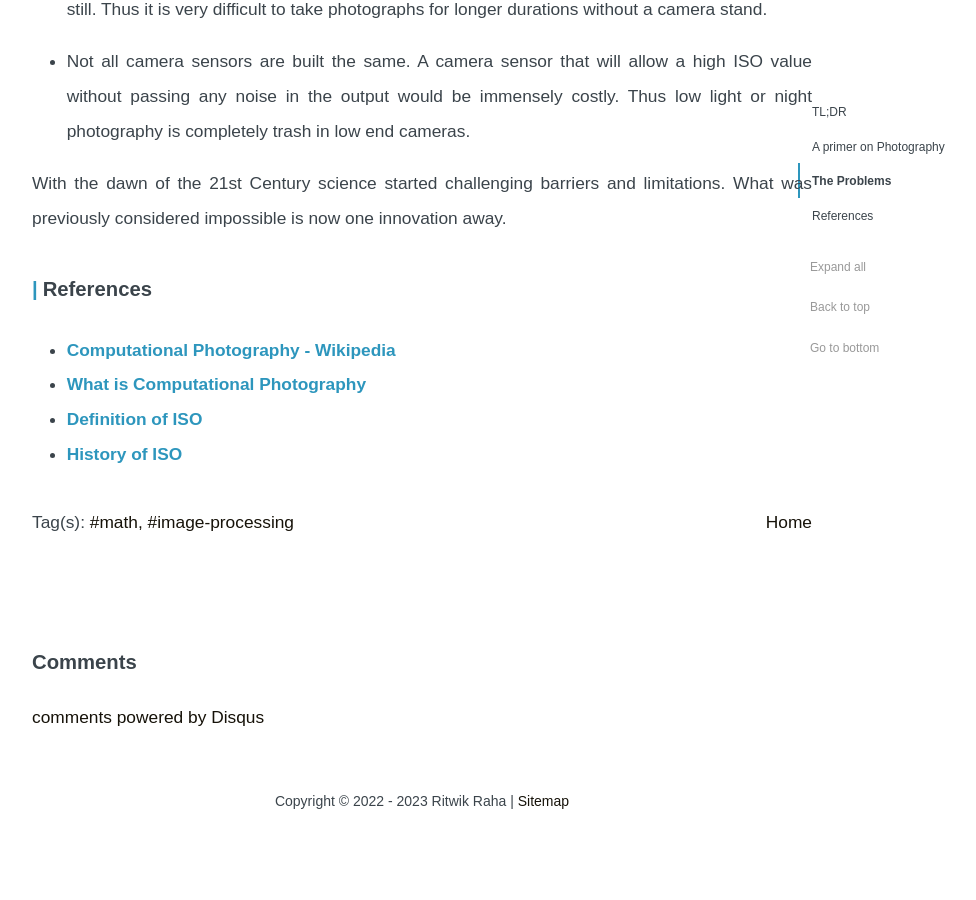
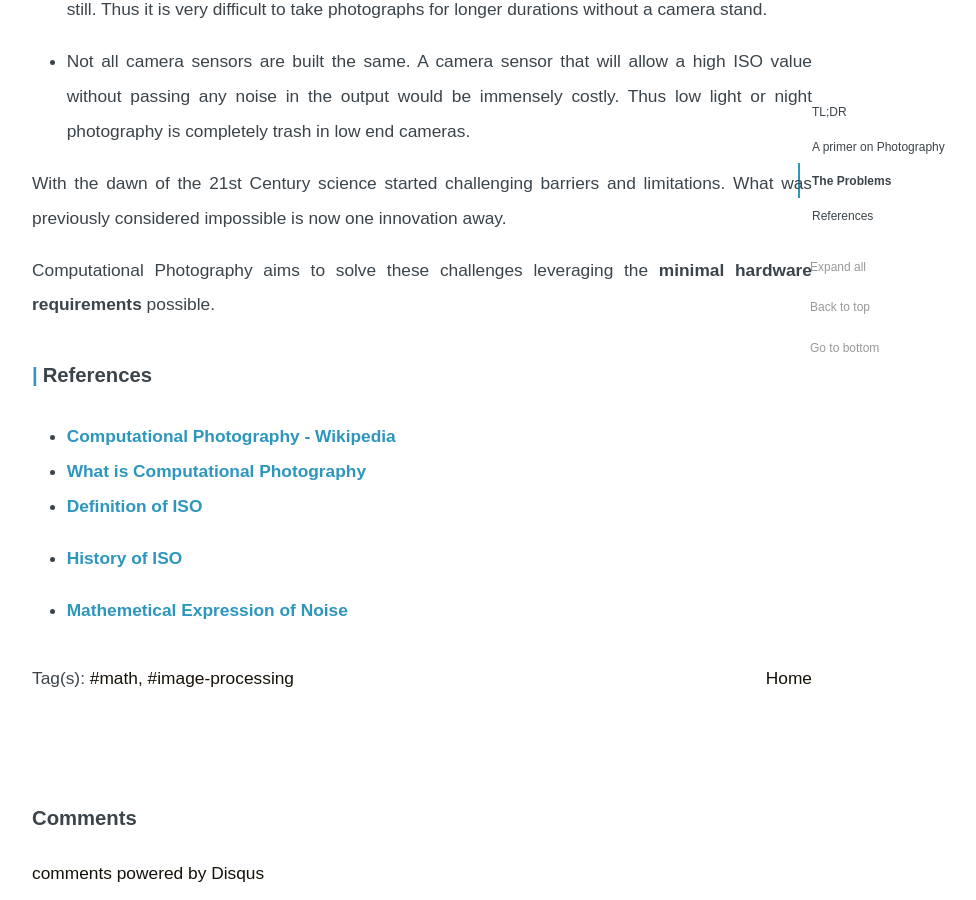
Before and after one commit to ritwikraha/ritwikraha.github.io, a Jekyll site: the page built from _posts/2022-1-18-Computational-Photography.md, in a window 1280 px wide and 900 px high, scrolled down 6637 px. Shown: the whole window, without its empty margins (218-1194 px from the left). Built offline with Jekyll 4.4.1, drawn with Linux system fonts in a browser that asks for light colours; comment, search, counter and statistics services are not loaded; before the commit the page ends 7470 px from its top, so only the background shows below that.

Commit message:
add: blog update

```diff
--- a/_posts/2022-1-18-Computational-Photography.md
+++ b/_posts/2022-1-18-Computational-Photography.md
@@ -142,6 +142,8 @@ Even the best of cameras have limitations. Some of them might be:
 
 With the dawn of the 21st Century science started challenging barriers and limitations. What was previously considered impossible is now one innovation away.
 
+Computational Photography aims to solve these challenges leveraging the **minimal hardware requirements** possible.
+
 
 
 ### References
@@ -150,3 +152,5 @@ With the dawn of the 21st Century science started challenging barriers and limit
 - [What is Computational Photography](https://www.dpreview.com/articles/9828658229/computational-photography-part-i-what-is-computational-photography)
 - [Definition of ISO](https://www.phototraces.com/definition-of-iso-in-photography/)
 - [History of ISO](https://expertphotography.com/understand-iso-4-simple-steps/)
+
+- [Mathemetical Expression of Noise](https://www.imatest.com/docs/noise/)
```
